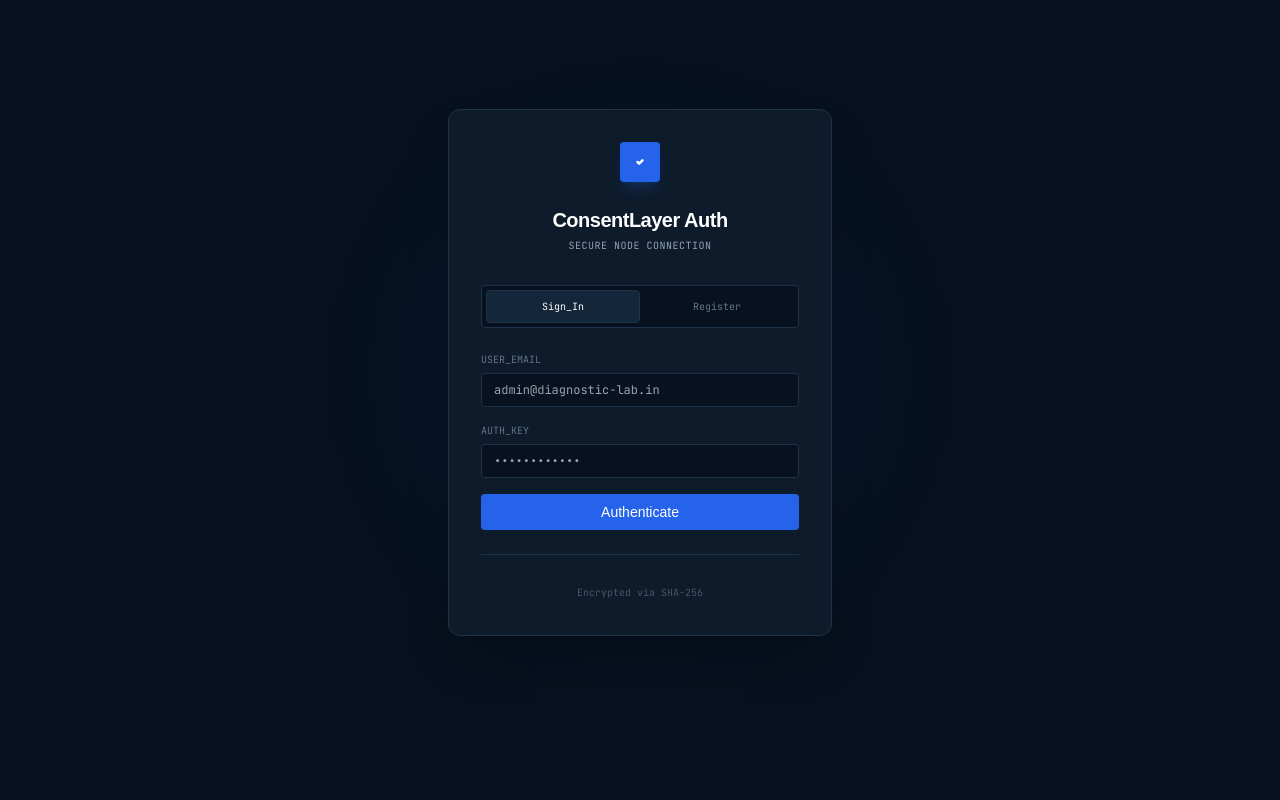
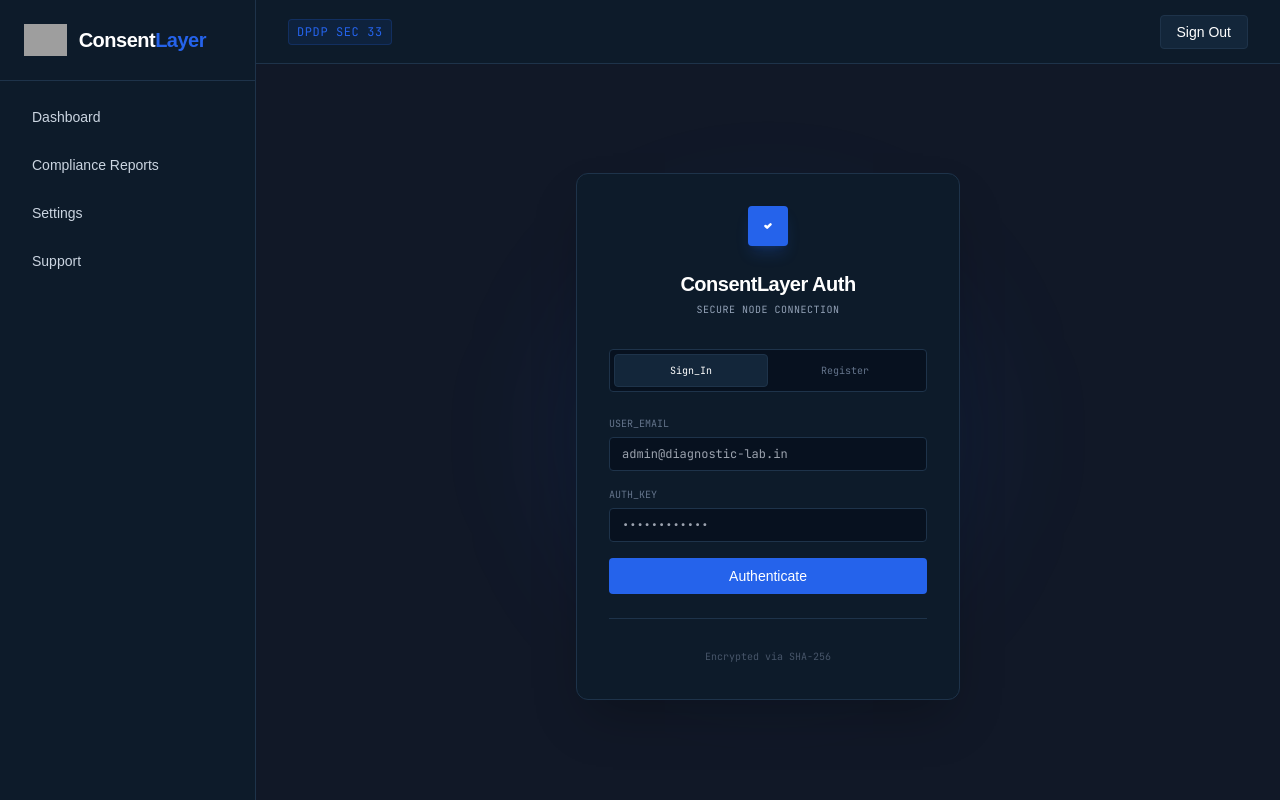
Before and after one commit to pratham-art-cell/dpdp-engine1, a FastAPI app: page /login in a window 1280 px wide. Run offline with FastAPI, Linux system fonts and the light colour scheme; some libraries are stand-ins or nearby versions; grey boxes are pictures that could not be loaded.

Commit message:
Replace base, settings, main, and models for database upgrade

```diff
--- a/main.py
+++ b/main.py
@@ -1,8 +1,7 @@
 from contextlib import asynccontextmanager
 import os
 import datetime
-from fastapi import FastAPI, Request, Depends
-# 🚀 1. ADD THE GZIP MIDDLEWARE IMPORT
+from fastapi import FastAPI, Request, Depends, Form
 from fastapi.middleware.gzip import GZipMiddleware
 from fastapi.responses import HTMLResponse, RedirectResponse
 from fastapi.templating import Jinja2Templates
@@ -21,14 +20,11 @@ async def lifespan(app: FastAPI):
 
 app = FastAPI(title="DPDP Audit Engine", lifespan=lifespan)
 
-# 🚀 2. ENABLE GZIP COMPRESSION (Minimum size 1000 bytes)
-# This compresses all server output, maximizing your PageSpeed metrics.
 app.add_middleware(GZipMiddleware, minimum_size=1000)
 
 os.makedirs("static", exist_ok=True)
 app.mount("/static", StaticFiles(directory="static"), name="static")
 
-# Register all routers
 app.include_router(labs.router)
 app.include_router(api.router)
 app.include_router(webhooks.router)
@@ -36,7 +32,6 @@ app.include_router(auth.router)
 
 templates = Jinja2Templates(directory="templates")
 
-# Dependency to check current user and enforce paywall rules
 def get_current_user_from_cookie(request: Request, db: Session = Depends(get_db)):
     token = request.cookies.get("access_token")
     if not token:
@@ -49,7 +44,6 @@ def get_current_user_from_cookie(request: Request, db: Session = Depends(get_db)
 
         user = db.query(models.User).filter(models.User.email == email).first()
 
-        # 🚨 BUSINESS FIX: Revoke access if subscription expired
         if user and user.has_paid and user.access_valid_until:
             if datetime.datetime.utcnow() > user.access_valid_until:
                 user.has_paid = False
@@ -62,28 +56,48 @@ def get_current_user_from_cookie(request: Request, db: Session = Depends(get_db)
 @app.get("/", response_class=HTMLResponse)
 def home(request: Request, db: Session = Depends(get_db)):
     user = get_current_user_from_cookie(request, db)
-
-    # If not logged in, redirect to login page
     if not user:
         return RedirectResponse(url="/login", status_code=302)
 
-    # 🚨 STABILITY FIX: Use explicit request signature for templates
     return templates.TemplateResponse(
         request=request,
         name="index.html",
-        context={
-            "request": request,
-            "has_paid": user.has_paid,
-            "user_email": user.email
-        }
+        context={"request": request, "has_paid": user.has_paid, "user_email": user.email}
     )
 
-# 🚀 3. NEW ROUTES FOR SIDEBAR NAVIGATION
 @app.get("/settings", response_class=HTMLResponse)
 def settings_page(request: Request, db: Session = Depends(get_db)):
     user = get_current_user_from_cookie(request, db)
     if not user: return RedirectResponse(url="/login", status_code=302)
-    return templates.TemplateResponse(request=request, name="settings.html", context={"request": request, "user_email": user.email})
+    return templates.TemplateResponse(request=request, name="settings.html", context={
+        "request": request,
+        "user_email": user.email,
+        "user_full_name": user.full_name,
+        "user_mobile": user.mobile,
+        "user_address": user.address
+    })
+
+@app.post("/settings/update", response_class=HTMLResponse)
+def update_profile_settings(
+    request: Request,
+    full_name: str = Form(""),
+    mobile: str = Form(""),
+    address: str = Form(""),
+    db: Session = Depends(get_db)
+):
+    user = get_current_user_from_cookie(request, db)
+    if not user: return HTMLResponse("Unauthorized", status_code=401)
+
+    user.full_name = full_name
+    user.mobile = mobile
+    user.address = address
+    db.commit()
+
+    return HTMLResponse("""
+    <div class="mt-4 p-3 bg-success/10 border border-success/30 text-success rounded-lg flex items-center gap-2">
+        <span>✅</span> Profile successfully updated in database.
+    </div>
+    """)
 
 @app.get("/reports", response_class=HTMLResponse)
 def reports_page(request: Request, db: Session = Depends(get_db)):
--- a/models.py
+++ b/models.py
@@ -13,6 +13,11 @@ class User(Base):
     access_valid_until = Column(DateTime, nullable=True)
     created_at = Column(DateTime, default=datetime.datetime.utcnow)
 
+    # Client Profile Details for Settings/Invoicing
+    full_name = Column(String, nullable=True)
+    mobile = Column(String, nullable=True)
+    address = Column(String, nullable=True)
+
 class LabAuditRecord(Base):
     __tablename__ = "lab_audit_records"
 
--- a/templates/base.html
+++ b/templates/base.html
@@ -1,57 +1,45 @@
 <!DOCTYPE html>
-<html lang="en">
+<html lang="en" class="bg-background">
 <head>
-    <title>{% block title %}ConsentLayer | DPDP Portal{% endblock %}</title>
+    <!-- We try components first, then partials in case your folder structure varies -->
+    {% include "components/meta.html" ignore missing %}
+    {% include "partials/meta.html" ignore missing %}
+    <title>ConsentLayer | DPDP Compliance</title>
+</head>
+<body class="text-slate-300 antialiased h-screen flex overflow-hidden">
 
-    {% include 'components/meta.html' %}
-    {% include 'components/analytics.html' %}
-</head>
-<body class="bg-background text-slate-100 min-h-screen antialiased flex selection:bg-primary selection:text-white">
-
-    <!-- Injected Sidebar (Hidden on Auth pages via Jinja blocks) -->
-    {% block sidebar %}
-    <aside class="w-64 bg-background border-r border-border fixed h-full flex flex-col z-50">
-        <!-- Logo -->
-        <div class="h-16 flex items-center px-6 border-b border-border">
-            <div class="w-6 h-6 rounded bg-primary flex items-center justify-center mr-3 shadow-lg shadow-primary/20">
-                <svg class="w-3 h-3 text-white" fill="none" stroke="currentColor" viewBox="0 0 24 24"><path stroke-linecap="round" stroke-linejoin="round" stroke-width="3" d="M9 12l2 2 4-4"></path></svg>
-            </div>
-            <span class="font-semibold tracking-tight text-white">Consent<span class="text-primary">Layer</span></span>
+    <!-- Sidebar -->
+    <aside class="w-64 bg-surface border-r border-border flex-shrink-0 flex flex-col h-full z-20">
+        <div class="p-6 border-b border-border">
+            <a href="/" class="flex items-center gap-3">
+                <img src="/static/consentlayer-logo.png" alt="ConsentLayer Icon" class="h-8 w-auto" />
+                <span class="text-xl font-bold text-white tracking-tight">Consent<span class="text-primary">Layer</span></span>
+            </a>
         </div>
 
-        <!-- Links -->
-        <nav class="flex-1 py-6 px-3 space-y-1">
-            <a href="/" class="flex items-center px-3 py-2 text-sm font-medium rounded-lg bg-elevated text-primary border border-border shadow-sm">
-                Dashboard
-            </a>
-            <a href="#" class="flex items-center px-3 py-2 text-sm font-medium rounded-lg text-slate-400 hover:text-white hover:bg-surface transition-colors">Compliance Reports</a>
-            <a href="#" class="flex items-center px-3 py-2 text-sm font-medium rounded-lg text-slate-400 hover:text-white hover:bg-surface transition-colors">Settings</a>
+        <nav class="p-4 space-y-2 flex-1 overflow-y-auto">
+            <a href="/" class="block px-4 py-2.5 text-sm font-medium text-slate-300 hover:bg-elevated hover:text-white rounded-lg transition-colors">Dashboard</a>
+            <a href="/reports" class="block px-4 py-2.5 text-sm font-medium text-slate-300 hover:bg-elevated hover:text-white rounded-lg transition-colors">Compliance Reports</a>
+            <a href="/settings" class="block px-4 py-2.5 text-sm font-medium text-slate-300 hover:bg-elevated hover:text-white rounded-lg transition-colors">Settings</a>
+            <a href="/support" class="block px-4 py-2.5 text-sm font-medium text-slate-300 hover:bg-elevated hover:text-white rounded-lg transition-colors">Support</a>
         </nav>
     </aside>
-    {% endblock %}
 
-    <!-- Main Content Wrapper -->
-    <div class="flex-1 flex flex-col min-h-screen {% block content_margin %}pl-64{% endblock %}">
-
-        {% block topnav %}
-        <!-- Top Navigation -->
-        <header class="h-16 border-b border-border bg-surface/80 backdrop-blur-md flex items-center justify-between px-8 sticky top-0 z-40">
-            <div class="flex items-center gap-3">
-                 <span class="text-[10px] uppercase font-tech tracking-wider px-2 py-0.5 bg-elevated text-primary border border-border rounded">DPDP Sec 33</span>
+    <!-- Main Content Area -->
+    <div class="flex-1 flex flex-col h-full relative">
+        <!-- Top Header Bar -->
+        <header class="h-16 bg-surface border-b border-border flex items-center justify-between px-8 flex-shrink-0">
+            <div class="flex items-center gap-2">
+                <span class="px-2 py-1 bg-primary/10 text-primary border border-primary/20 rounded text-xs font-tech tracking-wider">DPDP SEC 33</span>
             </div>
-            <div class="flex items-center gap-4 text-sm">
-                {% if user_email %}
-                <span class="text-slate-400 font-tech text-xs">{{ user_email }}</span>
-                <a href="/logout" class="px-3 py-1.5 rounded bg-elevated border border-border hover:border-primary text-slate-300 transition-colors font-medium text-xs">Sign Out</a>
-                {% else %}
-                <a href="/login" class="px-4 py-1.5 rounded bg-primary hover:bg-primaryHover text-white font-medium transition-all text-xs">Sign In</a>
-                {% endif %}
+            <div class="flex items-center gap-4">
+                <span class="text-xs text-slate-400 font-tech">{{ user_email }}</span>
+                <a href="/login" class="px-4 py-1.5 bg-elevated hover:bg-border text-white text-sm font-medium rounded transition-colors border border-border">Sign Out</a>
             </div>
         </header>
-        {% endblock %}
 
-        <!-- Dynamic View Injection -->
-        <main class="p-8">
+        <!-- Dynamic Page Content -->
+        <main class="flex-1 overflow-y-auto p-8">
             {% block content %}{% endblock %}
         </main>
     </div>
```
Also changed, not shown: templates/settings.html (+28 -2 lines).
